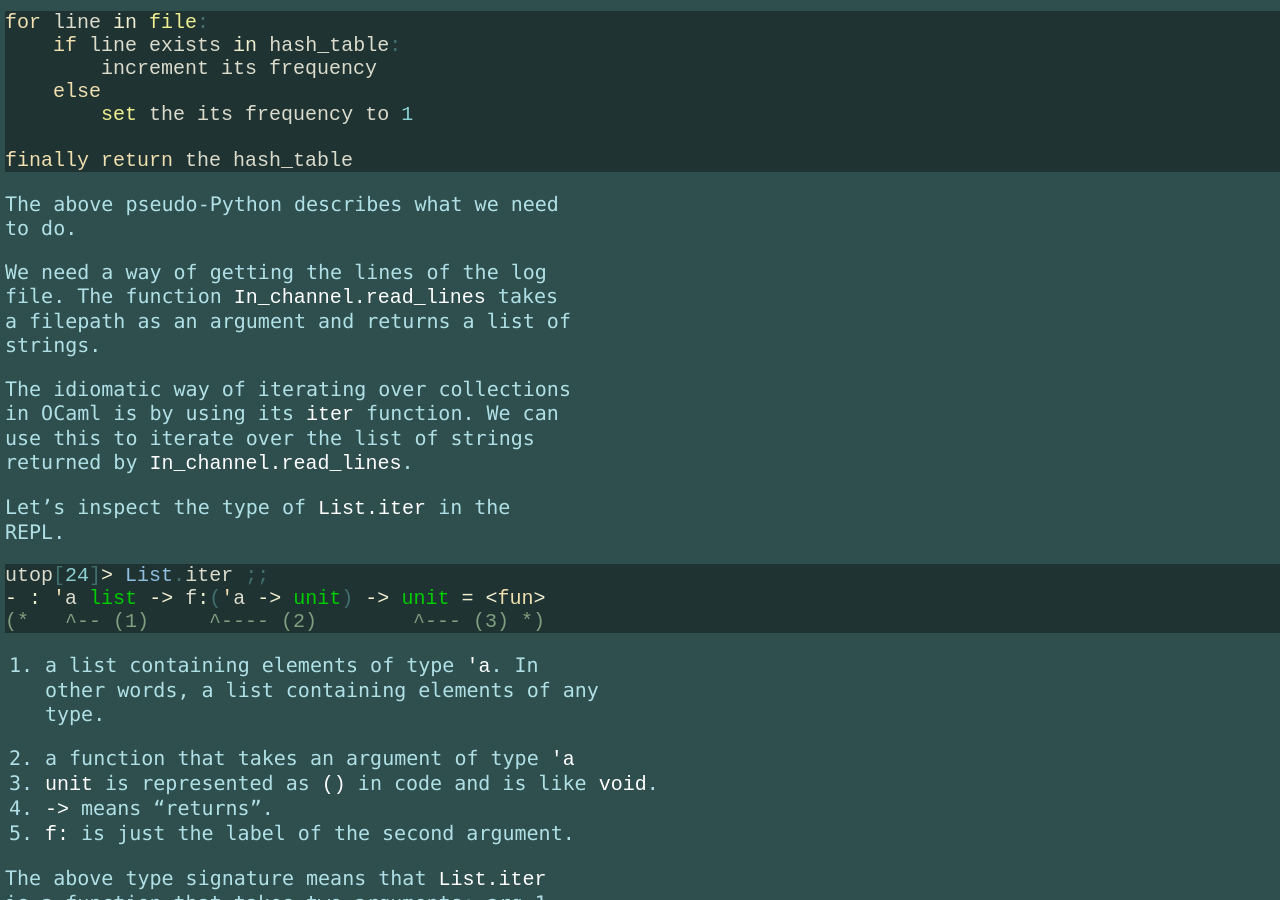
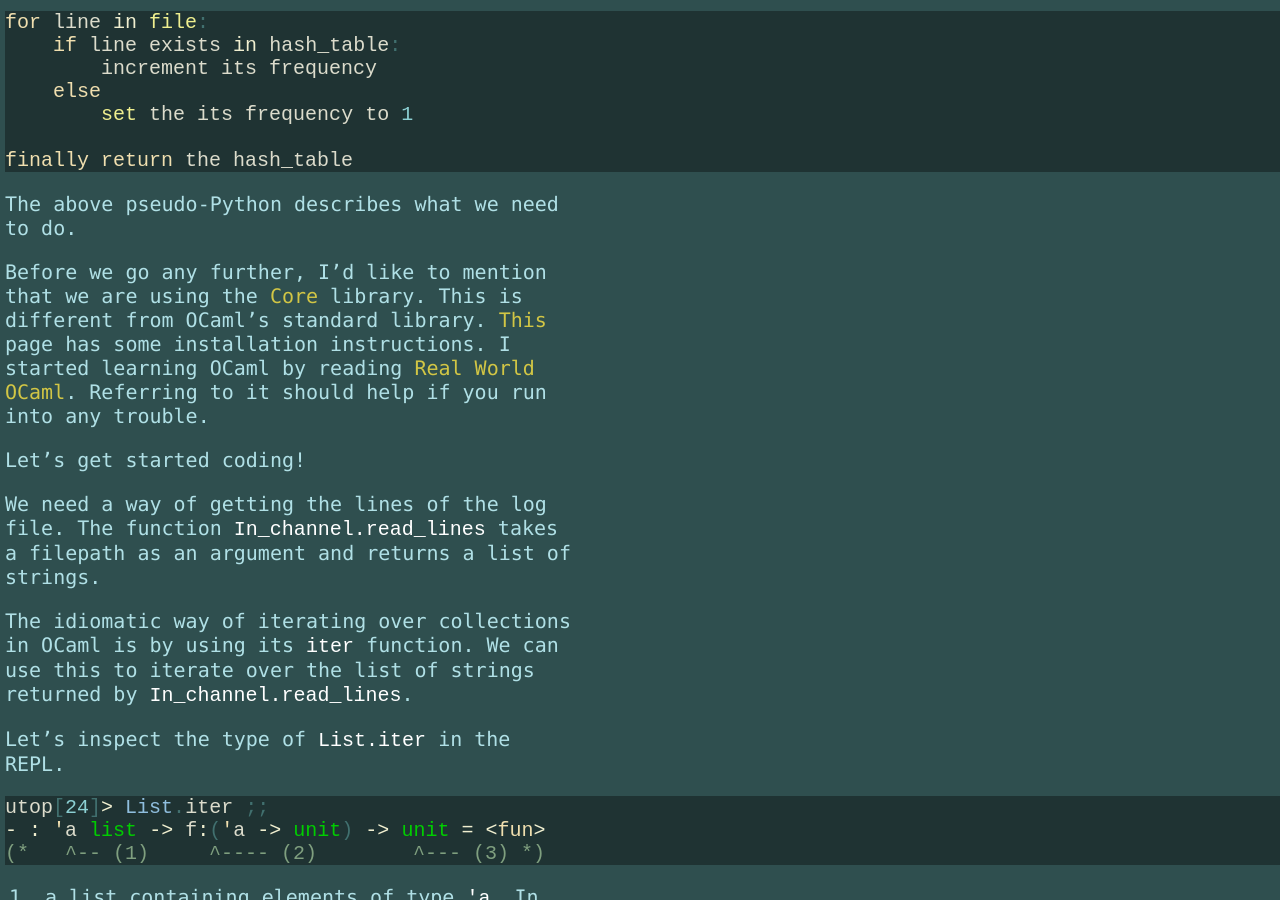
Before and after one commit to codesurfers/codesurfers.github.io, a Jekyll site: the page built from _posts/2014-07-07-k-most-frequent-lines-in-a-log-file.md, in a window 1280 px wide and 900 px high, scrolled down 693 px. Built offline with Jekyll 4.4.1, drawn with Linux system fonts in a browser that asks for light colours; Markdown is read by kramdown in place of the engine named in the settings.

Commit message:
Add installation instructions and link to the OCamel book

````diff
--- a/_posts/2014-07-07-k-most-frequent-lines-in-a-log-file.md
+++ b/_posts/2014-07-07-k-most-frequent-lines-in-a-log-file.md
@@ -39,6 +39,17 @@ finally return the hash_table
 ```
 
 The above pseudo-Python describes what we need to do.
+
+Before we go any further, I'd like to mention that we are using the
+[Core](https://ocaml.janestreet.com/ocaml-core/111.17.00/doc/core/#Std)
+library. This is different from OCaml's standard library.
+[This](https://github.com/realworldocaml/book/wiki/Installation-Instructions)
+page has some installation instructions. I started learning OCaml by
+reading [Real World
+OCaml](https://realworldocaml.org/v1/en/html/index.html). Referring to
+it should help if you run into any trouble.
+
+Let's get started coding!
 
 We need a way of getting the lines of the log file. The function
 `In_channel.read_lines` takes a filepath as an argument and returns a
````
